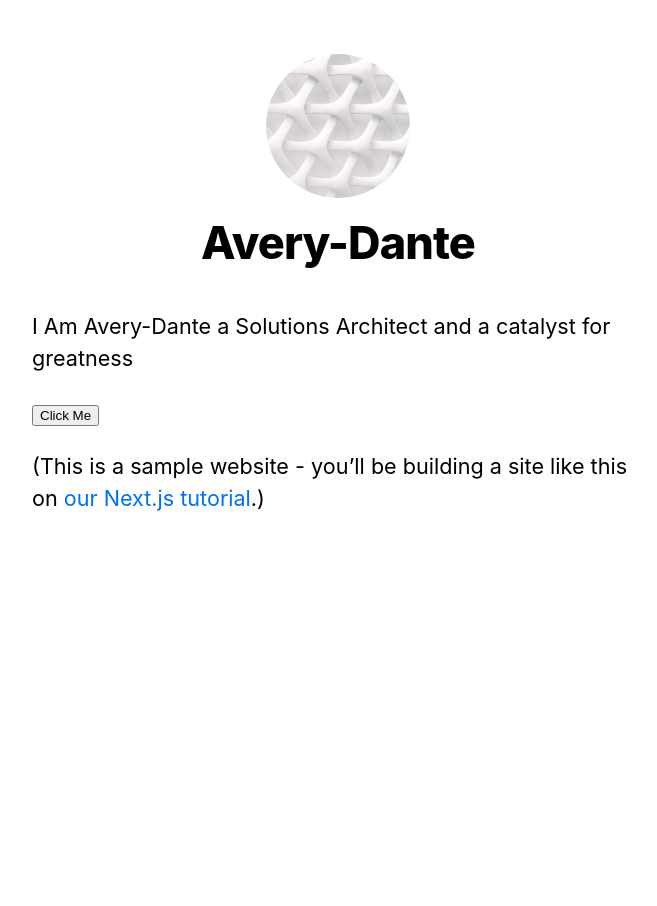
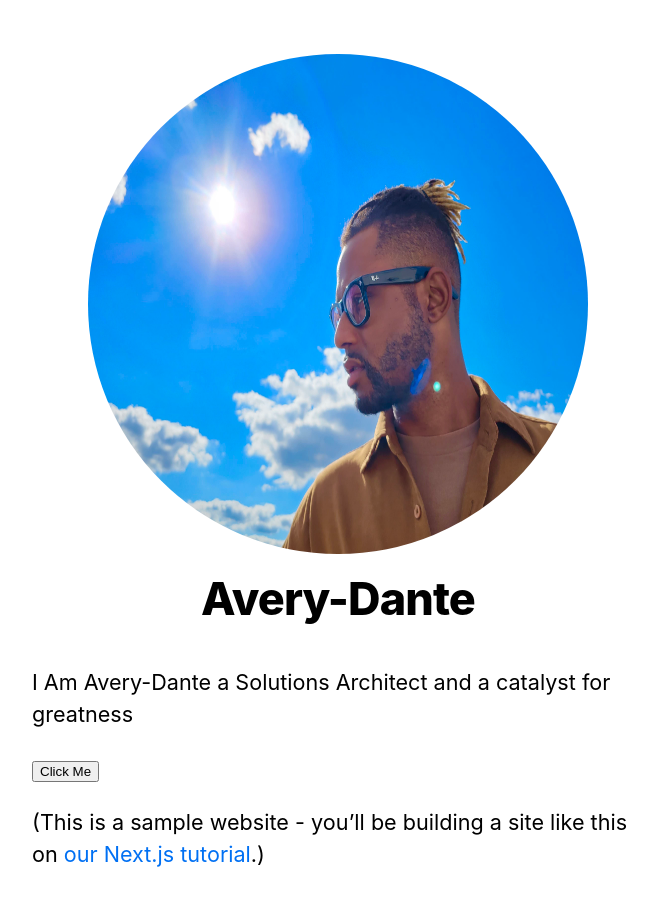
Before and after one commit to thelovesmith/nextjs-test, a Next.js app: page / in a window 1280 px wide. Shown: the top 906 px of the page, without its empty margins (302-959 px from the left). Before the commit the page ends 800 px from the top, so only its background shows below. Built offline with nearby package versions, Linux system fonts and the light colour scheme.

Commit message:
Changes  image

```diff
--- a/components/layout.js
+++ b/components/layout.js
@@ -32,8 +32,8 @@ export default function Layout({ children, home }) {
               priority
               src="/images/profile.jpeg"
               className={utilStyles.borderCircle}
-              height={144}
-              width={144}
+              height={500}
+              width={500}
               alt={name}
             />
             <h1 className={utilStyles.heading2Xl}>{name}</h1>
--- a/styles/utils.module.css
+++ b/styles/utils.module.css
@@ -26,7 +26,7 @@
 }
 
 .borderCircle {
-  border-radius: 9999px;
+  border-radius: 50%;
 }
 
 .colorInherit {
```
Also changed, not shown: public/images/profile.jpeg.
